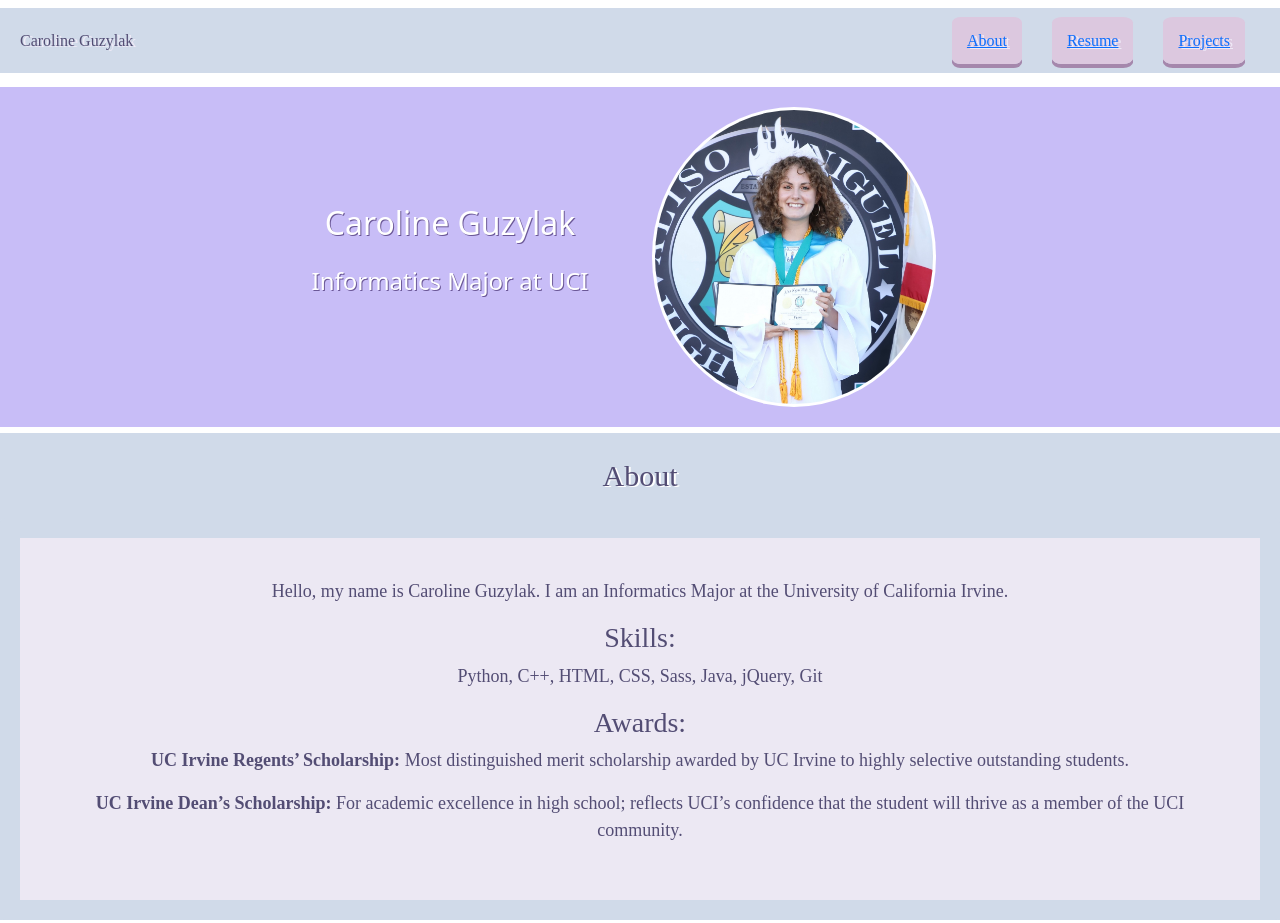
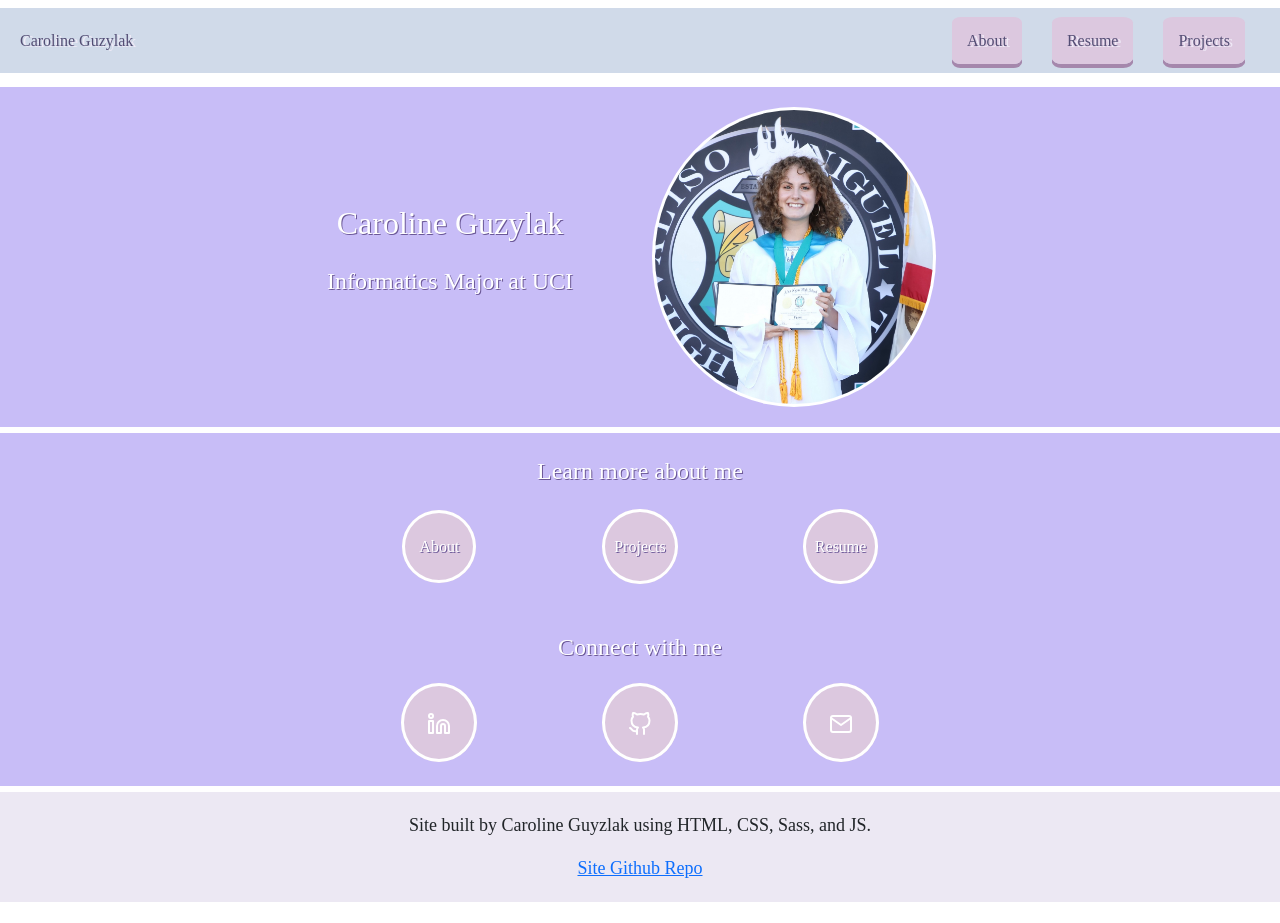
Before and after one commit to carolineguzylak/PortfolioSite, a website: page index.html in a window 1280 px wide. Shown: the top 923 px of the page. After the commit the page ends 902 px from the top, so only its background shows below. Drawn offline with nearby package versions, Linux system fonts and the light colour scheme.

Commit message:
Added learn more buttons and connect buttons

```diff
--- a/index.html
+++ b/index.html
@@ -6,6 +6,7 @@
         <meta name="viewport" content="width=device-width, initial-scale=1, shrink-to-fit=no">
         <link rel="stylesheet" href="https://cdn.jsdelivr.net/npm/bootstrap@5.1.3/dist/css/bootstrap.min.css"integrity="sha384-1BmE4kWBq78iYhFldvKuhfTAU6auU8tT94WrHftjDbrCEXSU1oBoqyl2QvZ6jIW3" crossorigin="anonymous">
         <link rel="stylesheet" type="text/css" href="css/style.css">
+        <script src="https://kit.fontawesome.com/31fce253f7.js" crossorigin="anonymous"></script>
     </head>
     <body>
 
@@ -72,12 +73,60 @@
 
 
 
-
         <div class="divider"></div>
 
 
+        <!-- LEARN MORE -->
+        <div class="container-fluid learnMore">
+            <div class="row">
+                <p id="learnMoreText">Learn more about me</p>
+            </div>
+            <div id="linksrow" class="row">
+                    <div class="col-3"></div>
 
-        <div id="aboutSection">
+                    <div class="col-2">
+                        <a href="" id="ab" class="circleLink">About</a>
+                    </div>
+                    <div class="col-2">
+                        <a href="" id="pb" class="circleLink">Projects</a>
+                    </div>
+                    <div class="col-2">
+                        <a href="" id="rb" class="circleLink">Resume</a>
+                    </div>
+
+                    <div class="col-3"></div>
+            </div>
+        </div>
+
+
+
+        <!-- Connect -->
+        <div class="container-fluid connect">
+            <div class="row">
+                <p id="connectText">Connect with me</p>
+            </div>
+            <div id="linksrow" class="row">
+                    <div class="col-3"></div>
+
+                    <div class="col-2">
+                        <a href="https://www.linkedin.com/in/cguzylak/" id="in" class="circleLink"><img class="img-fluid" src="images/linkedin.svg" alt="LinkedIn"></a>
+                    </div>
+                    <div class="col-2">
+                        <a href="https://github.com/carolineguzylak" id="gh" class="circleLink"><img class="img-fluid" src="images/github.svg" alt="Github"></a>
+                    </div>
+                    <div class="col-2">
+                        <a href="mailto: carolineguzylak@gmail.com" id="gm" class="circleLink"><img class="img-fluid" src="images/mail(1).svg" alt="Email"></a>
+                    </div>
+
+                    <div class="col-3"></div>
+            </div>
+        </div>
+
+
+
+
+
+        <!-- <div id="aboutSection">
             <div class="title">
                 About
             </div>
@@ -148,7 +197,7 @@
                 </div>
             </div>
 
-        </div>
+        </div> -->
 
         <div class="divider"></div>
 
--- a/sass/style.scss
+++ b/sass/style.scss
@@ -22,6 +22,7 @@
     #name{
         // font-size:25px;
         font-family: 'Merriweather', serif;
+        color: var(--mainText);
     }
     #name:hover{
         font-size:30px;
@@ -37,8 +38,9 @@
     }
     .pushableButton {
         position:relative;
+        text-decoration:none;
+        color: var(--mainText);
         background-color:var(--buttonColor);
-        //font-size:27px;
         font-family: 'Merriweather', serif;
         border-radius: 12%;
         padding: 15px;
@@ -72,6 +74,7 @@
         text-shadow: 1px 1px #6b5897;
         display: flex;
         align-items: center;
+        font-family: 'Merriweather', serif;
         #name{
             font-size:4vmin;
             text-align:center;
@@ -96,6 +99,8 @@
     }
 }
 
+
+
 .title{
     color:var(--mainText);
         text-align:center;
@@ -114,6 +119,69 @@
     color: var(--mainText);
     padding: 18px;
 }
+
+
+.circleLink{
+    color:white;
+    text-decoration:none;
+    background-color:var(--buttonColor);
+    font-family: 'Merriweather', serif;
+    border: solid 3px white;
+    //makes buttons round
+    border-radius: 50%;
+    cursor:pointer;
+}
+
+
+.learnMore{
+    background-color:var(--headerColor);
+    color:white;
+    text-shadow: 1px 1px #6b5897;
+    text-align:center;
+    font-family: 'Merriweather', serif;
+    padding:20px;
+    #learnMoreText{
+        font-size:3vmin;
+    }
+    #linksrow{
+        padding:30px;
+    }
+    #ab{
+        padding:25px 14px;
+    }
+    #pb{
+        padding:26px 9px;
+    }
+    #rb{
+        padding:26px 9px;
+    }
+}
+
+.connect{
+    background-color:var(--headerColor);
+    color:white;
+    text-shadow: 1px 1px #6b5897;
+    text-align:center;
+    font-family: 'Merriweather', serif;
+    padding:20px;
+    #connectText{
+        font-size:3vmin;
+    }
+    #linksrow{
+        padding:30px;
+    }
+    #in{
+        padding:28px 23px;
+    }
+    #gm{
+        padding:28px 23px;
+    }
+    #gh{
+        padding:28px 23px;
+    }
+}
+
+
 
 #aboutSection{
     background-color:var(--topBarColor);
```
Also changed, not shown: README.md, css/style.css, images/github.svg (added), images/linkedin.svg (added), images/mail(1).svg (added).
